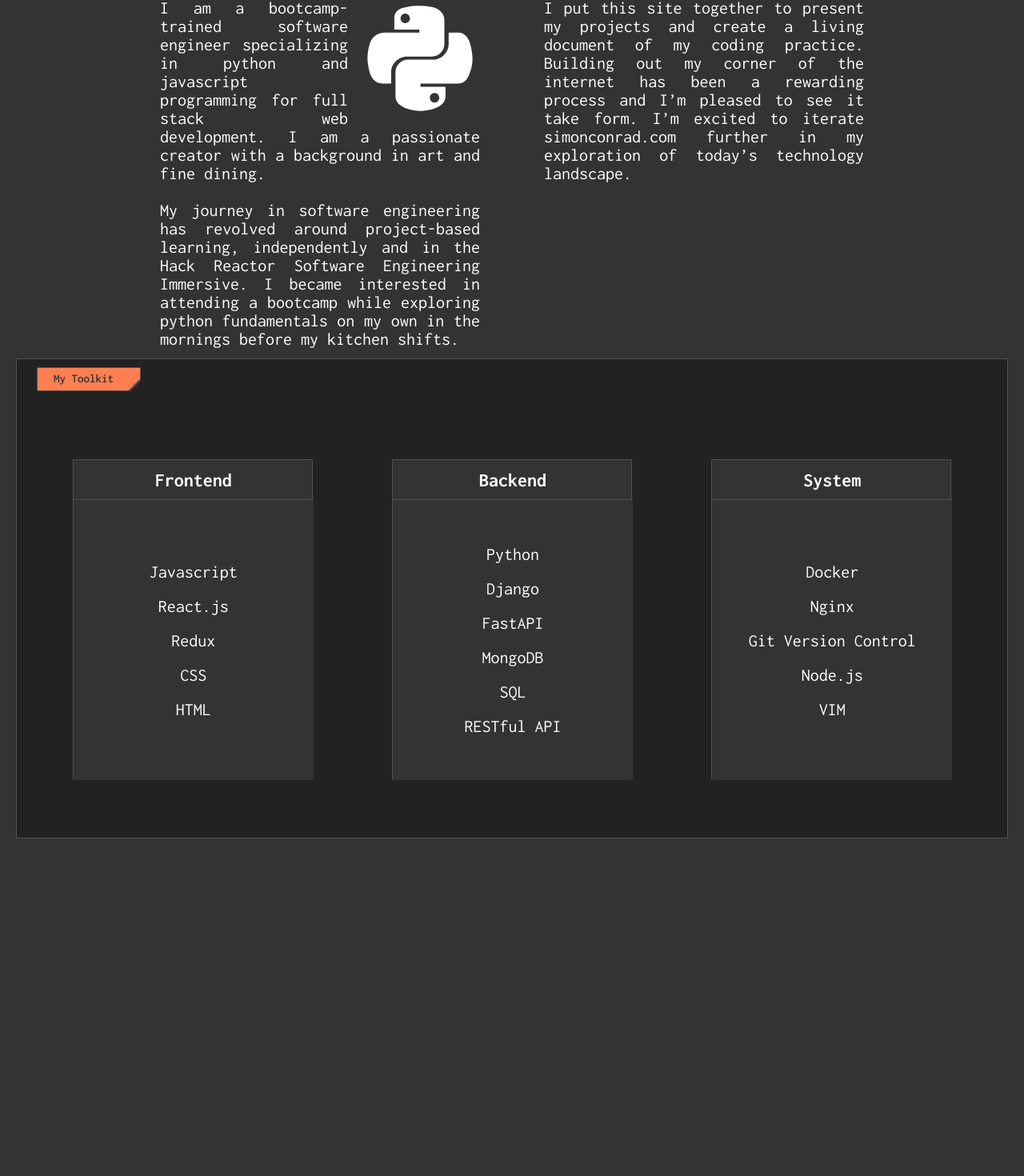
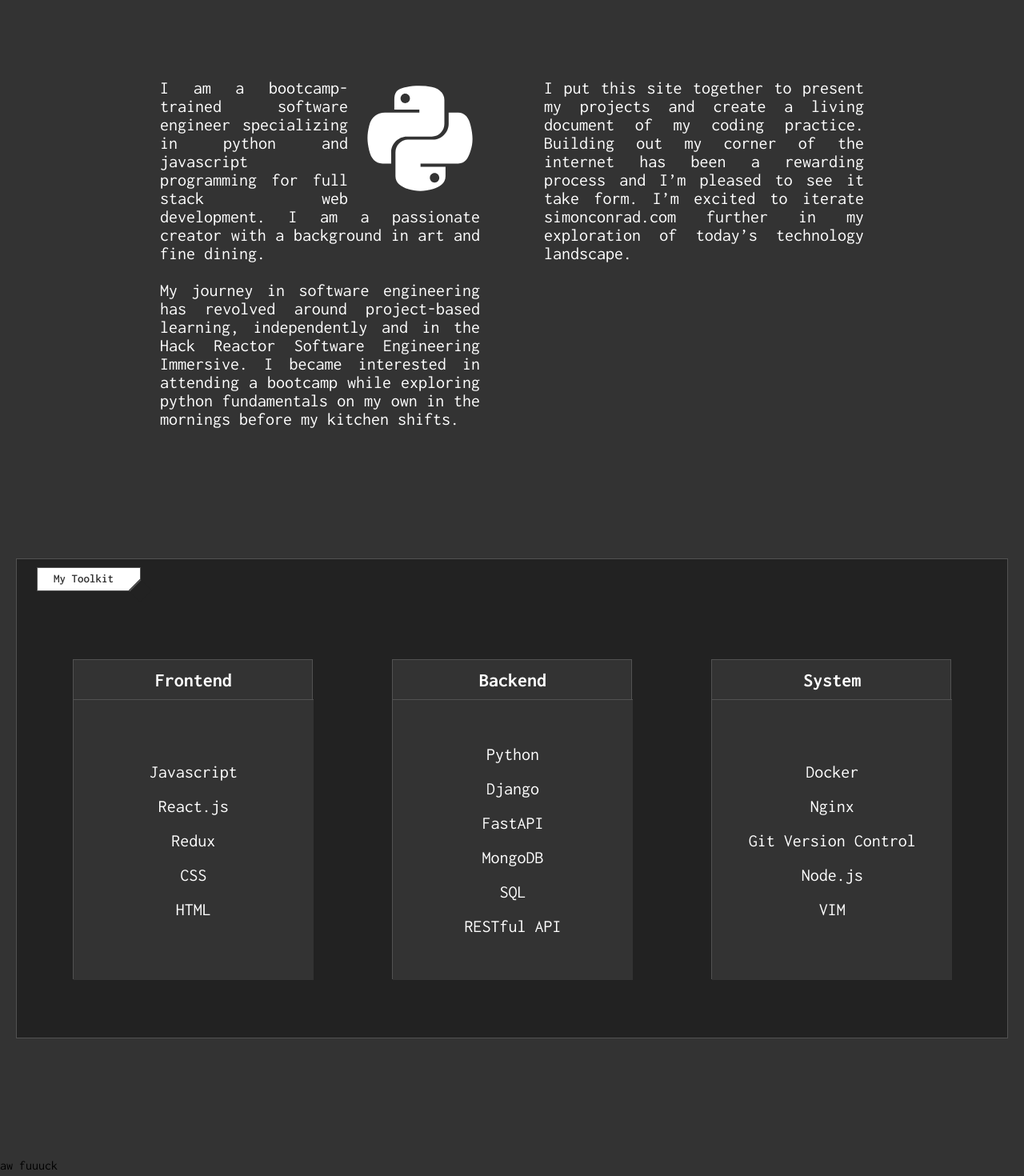
Before and after one commit to SlySkillet/scdotcom-mernV2, a React (Create React App) app in the folder frontend/: page / in a window 1280 px wide. Shown: the part 902-2372 px from the top of the page at 80% size. Built offline with nearby package versions, Linux system fonts and the light colour scheme; a web font is replaced by a local one.

Commit message:
break home page into components to organize code

```diff
--- a/frontend/src/components/home/HomePage.jsx
+++ b/frontend/src/components/home/HomePage.jsx
@@ -1,89 +1,14 @@
 import "./home-styles.css";
-import { FaCode } from "react-icons/fa";
-import { FaPython } from "react-icons/fa";
+import TitleSection from "./home-components/TitleSection";
+import BioContent from "./home-components/BioContent";
+import FeaturedProject from "./home-components/FeaturedProject";
 
 function HomePage() {
   return (
     <div className="home-container">
-      <div className="title-page-container">
-        <div className="about-container">
-          <div className="box-left">
-            <div className="name-box">
-              <h1 className="name">Simon</h1>
-              <h1 className="name">Conrad</h1>
-            </div>
-            <FaCode className="decoration" />
-            <h5 className="my-title">Software Engineer</h5>
-            <p className="tech-list">
-              Python | Javascript | React | Django | FastAPI | SQL | MongoDB |
-              Docker
-            </p>
-            <FaCode className="decoration" />
-          </div>
-          <img
-            alt="simon"
-            className="portrait"
-            src="https://res.cloudinary.com/ddgt67wcb/image/upload/v1707233141/simon_comic_new_lyse4a.jpg"
-          />
-        </div>
-        <div className="bio-container">
-          <div className="aboutme-container">
-            <p className="aboutme aboutme1">
-              <FaPython className="aboutme-thumbnail" />I am a bootcamp-trained
-              software engineer specializing in python and javascript
-              programming for full stack web development. I am a passionate
-              creator with a background in art and fine dining. <br></br>
-              <br></br>
-              My journey in software engineering has revolved around
-              project-based learning, independently and in the Hack Reactor
-              Software Engineering Immersive. I became interested in attending a
-              bootcamp while exploring python fundamentals on my own in the
-              mornings before my kitchen shifts.
-            </p>
-            <p className="aboutme aboutme2">
-              I put this site together to present my projects and create a
-              living document of my coding practice. Building out my corner of
-              the internet has been a rewarding process and I’m pleased to see
-              it take form. I’m excited to iterate simonconrad.com further in my
-              exploration of today’s technology landscape.
-            </p>
-          </div>
-          <div className="skills-container">
-            <p className="label">My Toolkit</p>
-            <div className="skills-box skills-box1">
-              <h5 className="skills-head">Frontend</h5>
-              <div className="skills-details">
-                <p className="skill">Javascript</p>
-                <p className="skill">React.js</p>
-                <p className="skill">Redux</p>
-                <p className="skill">CSS</p>
-                <p className="skill">HTML</p>
-              </div>
-            </div>
-            <div className="skills-box skills-box2">
-              <h5 className="skills-head">Backend</h5>
-              <div className="skills-details">
-                <p className="skill">Python</p>
-                <p className="skill">Django</p>
-                <p className="skill">FastAPI</p>
-                <p className="skill">MongoDB</p>
-                <p className="skill">SQL</p>
-                <p className="skill">RESTful API</p>
-              </div>
-            </div>
-            <div className="skills-box skills-box3">
-              <h5 className="skills-head">System</h5>
-              <div className="skills-details">
-                <p className="skill">Docker</p>
-                <p className="skill">Nginx</p>
-                <p className="skill">Git Version Control</p>
-                <p className="skill">Node.js</p>
-                <p className="skill">VIM</p>
-              </div>
-            </div>
-          </div>
-        </div>
-      </div>
+      <TitleSection />
+      <BioContent />
+      <FeaturedProject />
     </div>
   );
 }
--- /dev/null
+++ b/frontend/src/components/home/home-components/BioContent.jsx
@@ -0,0 +1,65 @@
+import "../home-styles.css";
+import { FaPython } from "react-icons/fa";
+function BioContent() {
+  return (
+    <div className="bio-container">
+      <div className="aboutme-container">
+        <p className="aboutme aboutme1">
+          <FaPython className="aboutme-thumbnail" />I am a bootcamp-trained
+          software engineer specializing in python and javascript programming
+          for full stack web development. I am a passionate creator with a
+          background in art and fine dining. <br></br>
+          <br></br>
+          My journey in software engineering has revolved around project-based
+          learning, independently and in the Hack Reactor Software Engineering
+          Immersive. I became interested in attending a bootcamp while exploring
+          python fundamentals on my own in the mornings before my kitchen
+          shifts.
+        </p>
+        <p className="aboutme aboutme2">
+          I put this site together to present my projects and create a living
+          document of my coding practice. Building out my corner of the internet
+          has been a rewarding process and I’m pleased to see it take form. I’m
+          excited to iterate simonconrad.com further in my exploration of
+          today’s technology landscape.
+        </p>
+      </div>
+      <div className="skills-container">
+        <p className="label">My Toolkit</p>
+        <div className="skills-box skills-box1">
+          <h5 className="skills-head">Frontend</h5>
+          <div className="skills-details">
+            <p className="skill">Javascript</p>
+            <p className="skill">React.js</p>
+            <p className="skill">Redux</p>
+            <p className="skill">CSS</p>
+            <p className="skill">HTML</p>
+          </div>
+        </div>
+        <div className="skills-box skills-box2">
+          <h5 className="skills-head">Backend</h5>
+          <div className="skills-details">
+            <p className="skill">Python</p>
+            <p className="skill">Django</p>
+            <p className="skill">FastAPI</p>
+            <p className="skill">MongoDB</p>
+            <p className="skill">SQL</p>
+            <p className="skill">RESTful API</p>
+          </div>
+        </div>
+        <div className="skills-box skills-box3">
+          <h5 className="skills-head">System</h5>
+          <div className="skills-details">
+            <p className="skill">Docker</p>
+            <p className="skill">Nginx</p>
+            <p className="skill">Git Version Control</p>
+            <p className="skill">Node.js</p>
+            <p className="skill">VIM</p>
+          </div>
+        </div>
+      </div>
+    </div>
+  );
+}
+
+export default BioContent;
--- /dev/null
+++ b/frontend/src/components/home/home-components/FeaturedProject.jsx
@@ -0,0 +1,11 @@
+import "../home-styles.css";
+
+function FeaturedProject() {
+  return (
+    <div className="featured-project-container">
+      <p>aw fuuuck</p>
+    </div>
+  );
+}
+
+export default FeaturedProject;
--- /dev/null
+++ b/frontend/src/components/home/home-components/TitleSection.jsx
@@ -0,0 +1,31 @@
+import "../home-styles.css";
+import { FaCode } from "react-icons/fa";
+
+function TitleSection() {
+  return (
+    <div className="title-page-container">
+      <div className="about-container">
+        <div className="box-left">
+          <div className="name-box">
+            <h1 className="name">Simon</h1>
+            <h1 className="name">Conrad</h1>
+          </div>
+          <FaCode className="decoration" />
+          <h5 className="my-title">Software Engineer</h5>
+          <p className="tech-list">
+            Python | Javascript | React | Django | FastAPI | SQL | MongoDB |
+            Docker
+          </p>
+          <FaCode className="decoration" />
+        </div>
+        <img
+          alt="simon"
+          className="portrait"
+          src="https://res.cloudinary.com/ddgt67wcb/image/upload/v1707233141/simon_comic_new_lyse4a.jpg"
+        />
+      </div>
+    </div>
+  );
+}
+
+export default TitleSection;
--- a/frontend/src/components/home/home-styles.css
+++ b/frontend/src/components/home/home-styles.css
@@ -1,7 +1,7 @@
 .home-container {
   display: grid;
   grid-row: 2;
-  grid-template-rows: 800px 1000px 800px;
+  grid-template-rows: 800px 1500px 800px;
 }
 
 .title-page-container {
@@ -83,9 +83,10 @@
 
 .bio-container {
   display: grid;
-  grid-template-rows: 50px 450px 1000px 50px;
+  grid-template-rows: 150px 450px 150px 600px 50px;
   grid-row: 2 / 3;
   background-color: rgb(51, 51, 51);
+  height: 1500px;
 }
 
 .aboutme-container {
@@ -93,6 +94,7 @@
   grid-row: 2;
   display: grid;
   grid-template-columns: 200px 1fr 80px 1fr 200px;
+  position: relative;
 }
 
 p.aboutme {
@@ -118,7 +120,7 @@ p.aboutme.aboutme2 {
   grid-row: 1;
 }
 .skills-container {
-  grid-row: 3;
+  grid-row: 4 / 5;
   height: 600px;
   display: grid;
   grid-template-rows: 50px 550px;
@@ -135,7 +137,7 @@ p.aboutme.aboutme2 {
   grid-column: 1;
   width: 130px;
   height: 30px;
-  background-color: coral;
+  background-color: white;
 
   font-weight: 600;
   font-size: 15px;
@@ -220,3 +222,9 @@ p.aboutme.aboutme2 {
   flex-wrap: wrap;
   justify-content: center;
 }
+
+.featured-project-container {
+  grid-row: 3 / 4;
+  height: 800px;
+  background-color: rgb(51, 51, 51);
+}
```
Also changed, not shown: frontend/src/components/home/home-components/Footer.jsx (added).
